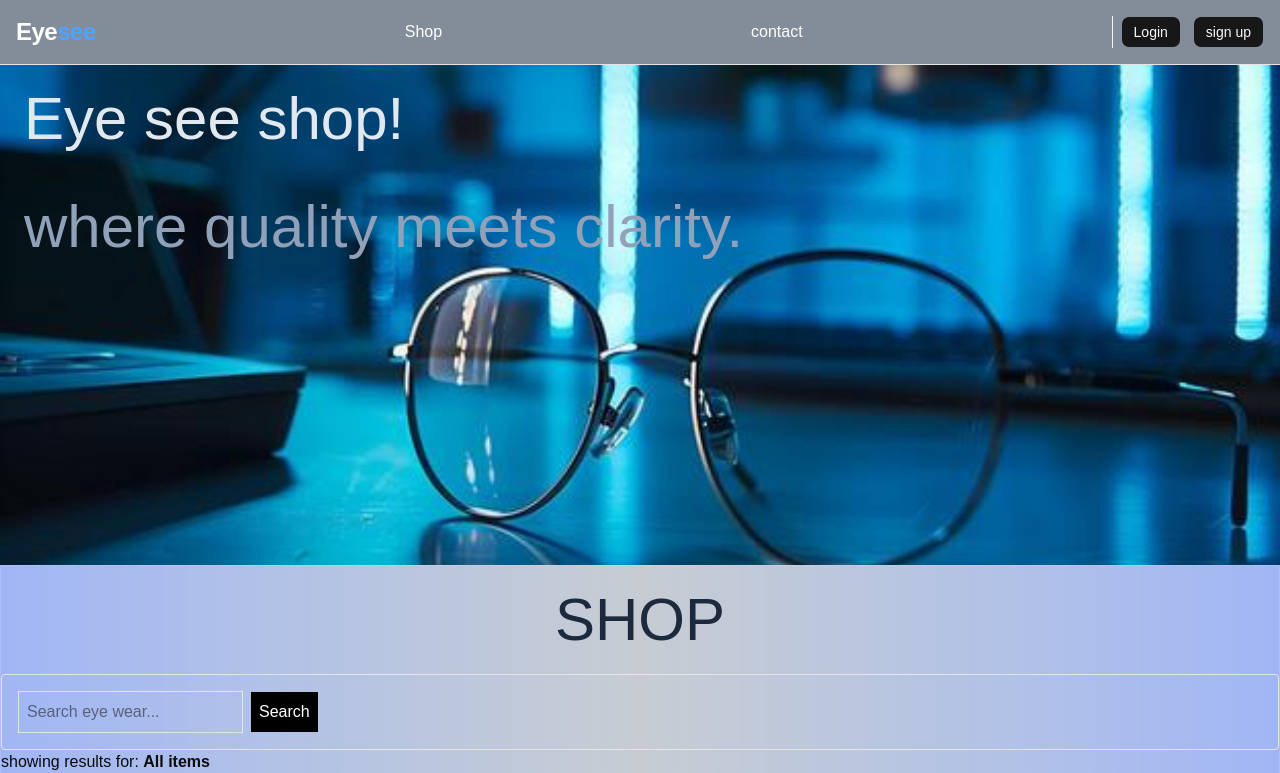
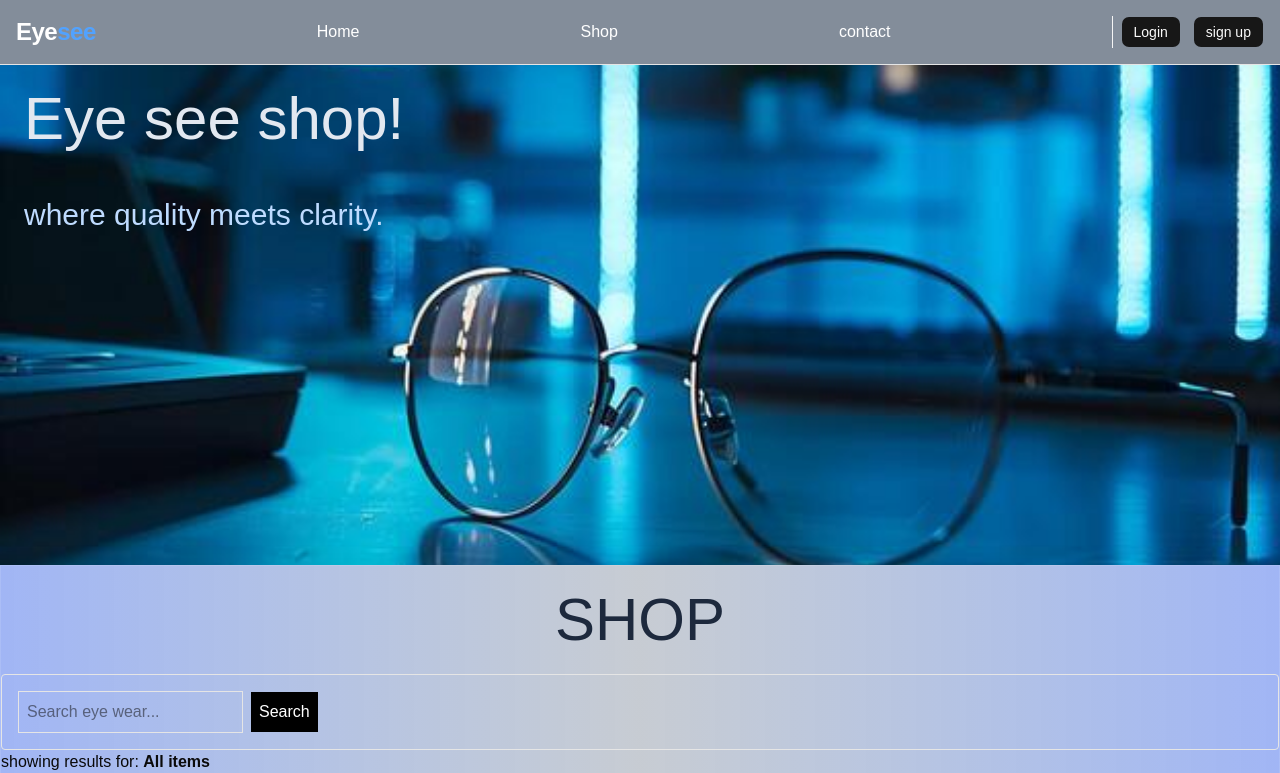
Before and after one commit to imaninaitore/Eye-see, a React (Vite) app: page / in a window 1280 px wide. Shown: the top 773 px of the page. Built offline with nearby package versions, Linux system fonts and the light colour scheme.

Commit message:
create link to homepage

```diff
--- a/src/assets/components/Header.jsx
+++ b/src/assets/components/Header.jsx
@@ -12,7 +12,7 @@ function Header() {
         }}>
 
         <h1 className="flex text-center text-slate-200 text-3xl sm:text-2xl md:text-5xl lg:text-6xl  py-6 px-6">Eye see shop!</h1>
-        <h1 className="flex text-center text-slate-400 text-3xl sm:text-2xl md:text-5xl lg:text-6xl  py-6 px-6">where quality meets clarity.</h1>
+        <h1 className="flex text-center text-blue-200 text-3xl sm:text-2xl md:text-5xl lg:text-3xl  py-6 px-6">where quality meets clarity.</h1>
     </header>
   )
 }
--- a/src/assets/components/Navbar.jsx
+++ b/src/assets/components/Navbar.jsx
@@ -9,6 +9,12 @@ function Navbar() {
       <div className="text-xl font-bold tracking-tight hover:opacity-90 transition-opacity">
         <p className='text-2xl'> Eye<span className='text-blue-400'>see</span></p>
       </div>
+
+     <div>
+     <Link to={'/'}>
+      <a href="#home" className="hover:text-cyan-400 transition duration-300">Home</a>
+     </Link>
+    </div>
 
      <div>
      <Link to={'/shop'}>
```
